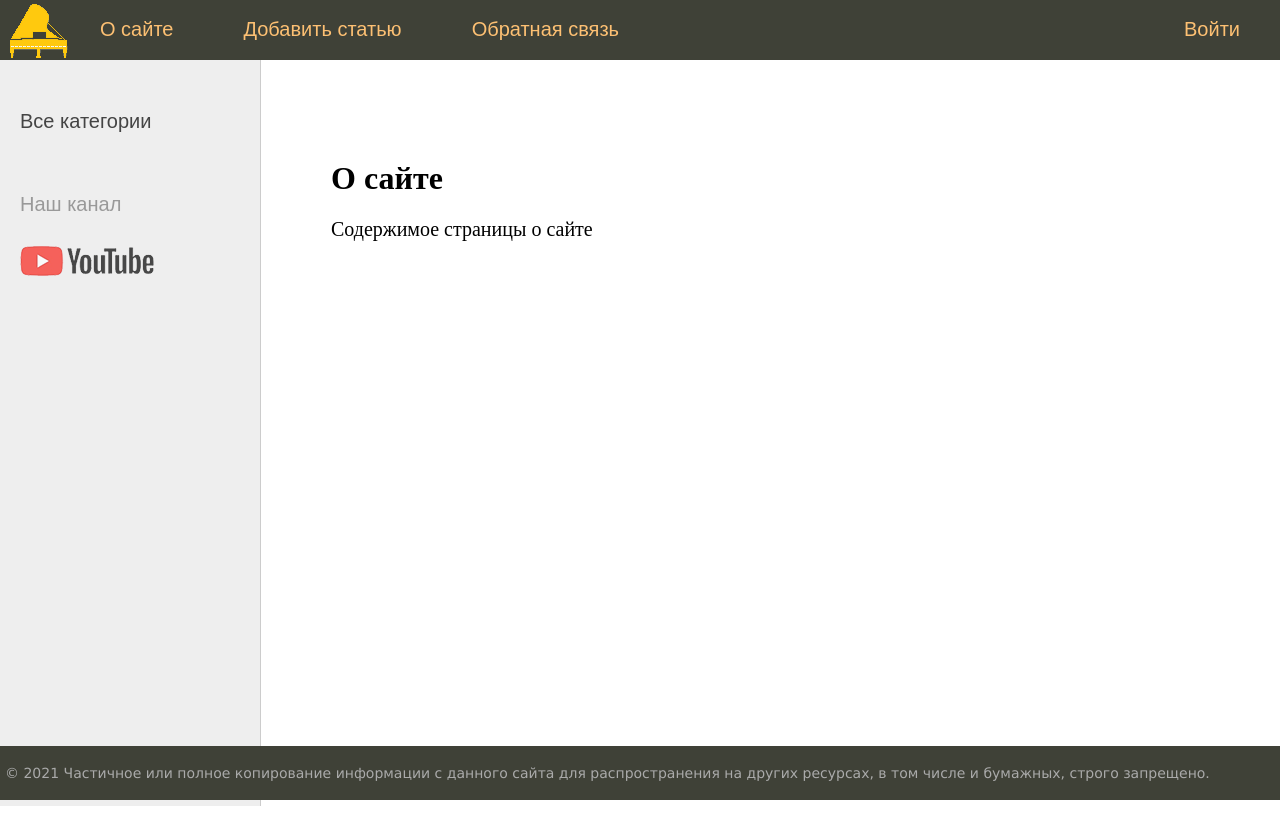
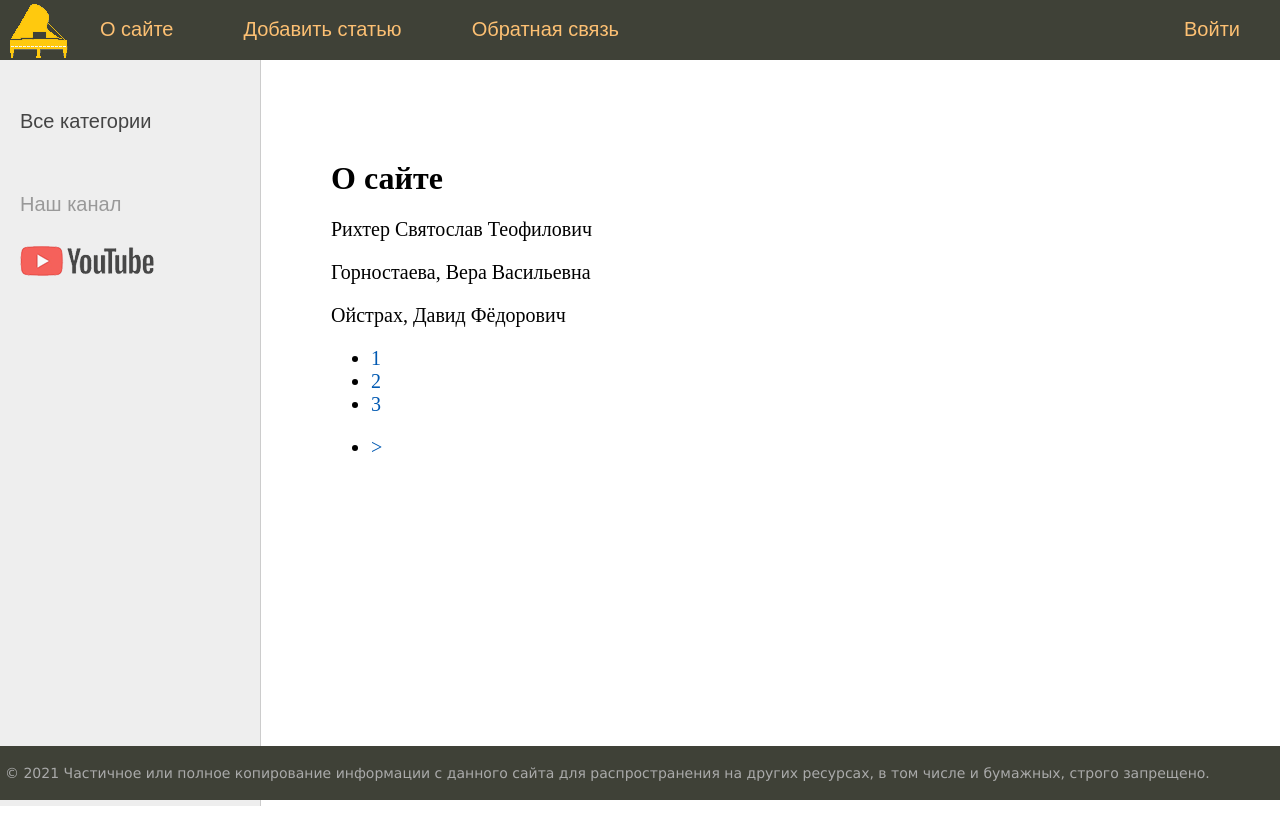
Before and after one commit to Evchap/Blog_site, a Django app: page /about/ in a window 1280 px wide. Run offline with Django 4.2, Linux system fonts and the light colour scheme; data comes from the database, SQL or seed files in the repository.

Commit message:
Added: pagination

```diff
--- a/musicians/templates/musicians/about.html
+++ b/musicians/templates/musicians/about.html
@@ -2,5 +2,20 @@
 
 {% block content %}
 <h1>{{title}}</h1>
-<p>Содержимое страницы о сайте
+
+{% for contact in page_obj %}
+<p>{{ contact }}</p>
+{% endfor %}
+
+<nav>
+    <ul>
+        {% for p in page_obj.paginator.page_range %}
+        <li>
+            <a href="?page={{ p }}">{{ p }}</a>
+        </li>
+        {% endfor %}
+    </ul>
+</nav>
+
+
 {% endblock %}
--- a/musicians/templates/musicians/base.html
+++ b/musicians/templates/musicians/base.html
@@ -66,8 +66,36 @@
 	<div class="content-text">
 {% block content %}
 {% endblock %}
+{% if page_obj.has_previous %}
+
+<li class="page-num">
+         <a href="?page={{ page_obj.previous_page_number }}">&lt;</a>
+</li>
+{% endif %}
+
+<nav class="list-pages">
+    <ul>
+        {% for p in paginator.page_range %}
+		{% if page_obj.number == p %}
+        <li class="page-num page-num-selected">{{ p }}</li>
+		{% elif p >= page_obj.number|add:-2 and p <= page_obj.number|add:2  %}
+        <li class="page-num">
+			<a href="?page={{ p }}">{{ p }}</a>
+        </li>
+        {% endif %}
+        {% endfor %}
+		{% if page_obj.has_next %}
+<li class="page-num">
+         <a href="?page={{ page_obj.next_page_number }}">&gt;</a>
+</li>
+{% endif %}
+    </ul>
+</nav>
+
 	</div>
 <!-- Конец блока контента -->
+
+
 
 </td></tr></table>
 </td></tr>
--- a/musicians/utils.py
+++ b/musicians/utils.py
@@ -10,6 +10,7 @@ menu = [{'title': "О сайте", 'url_name': 'about'},
 
 
 class DataMixin:
+    paginate_by = 2
     def get_user_context(self, **kwargs):
         context = kwargs
         cats = Category.objects.annotate(Count('musicians'))
--- a/musicians/views.py
+++ b/musicians/views.py
@@ -1,4 +1,5 @@
 from django.contrib.auth.decorators import login_required
+from django.core.paginator import Paginator
 from django.http import HttpResponse, HttpResponseNotFound
 from django.shortcuts import render, redirect, get_object_or_404
 from django.http import HttpResponse, HttpResponseNotFound, Http404
@@ -18,6 +19,7 @@ menu = [{'title': "О сайте", 'url_name': 'about'},
 ]
 
 class MusiciansHome(DataMixin,ListView):
+#     paginate_by = 3
     model = Musicians
     template_name = 'musicians/index.html'
     context_object_name = 'posts'
@@ -32,7 +34,13 @@ class MusiciansHome(DataMixin,ListView):
 
 
 def about(request):
-    return render(request, 'musicians/about.html', {'menu': menu, 'title': 'О сайте'})
+    contact_list = Musicians.objects.all()
+    paginator = Paginator(contact_list, 3)
+
+    page_number = request.GET.get('page')
+    page_obj = paginator.get_page(page_number)
+
+    return render(request, 'musicians/about.html', {'page_obj':page_obj, 'menu': menu, 'title': 'О сайте'})
 
 
 class AddPage(LoginRequiredMixin, DataMixin,CreateView):
@@ -83,6 +91,7 @@ class ShowPost(DataMixin, DetailView):
 
 
 class MusiciansCategory(DataMixin, ListView):
+#     paginate_by = 2
     model = Musicians
     template_name = 'musicians/index.html'
     context_object_name = 'posts'
```
